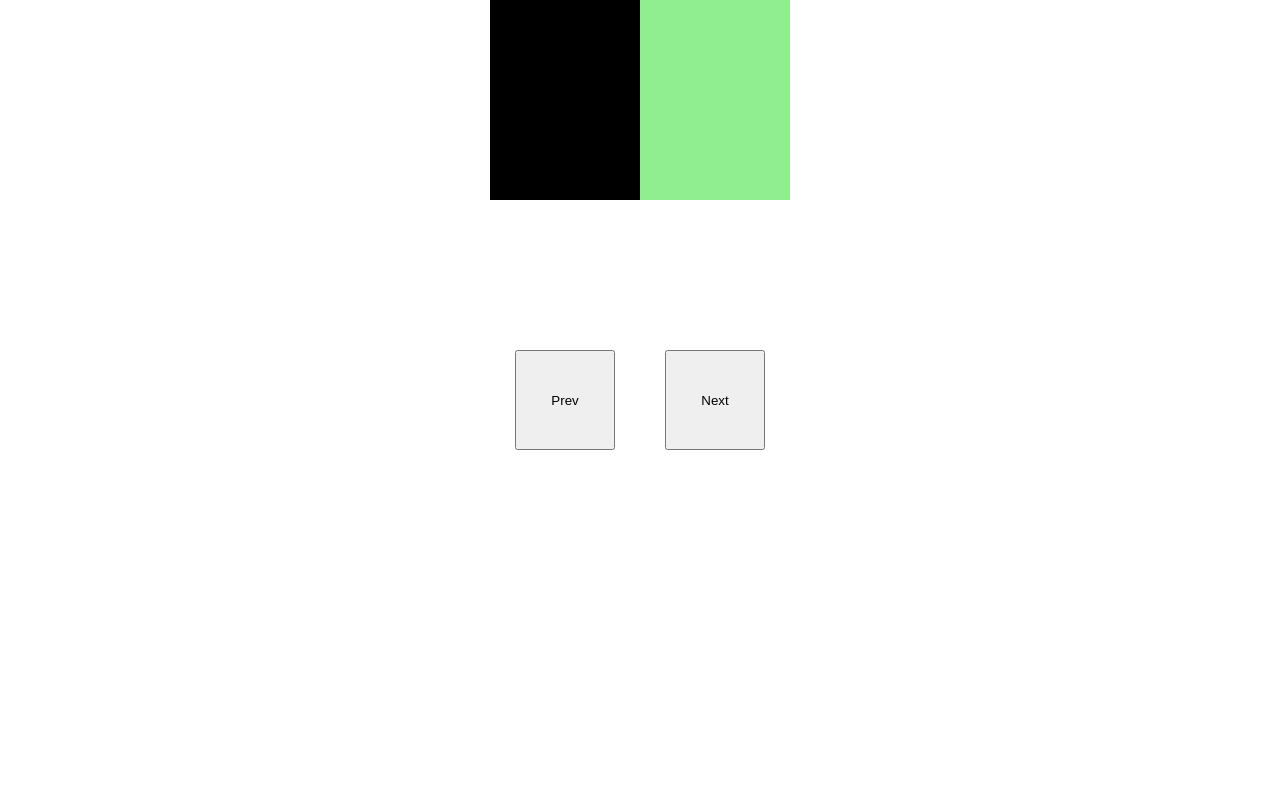
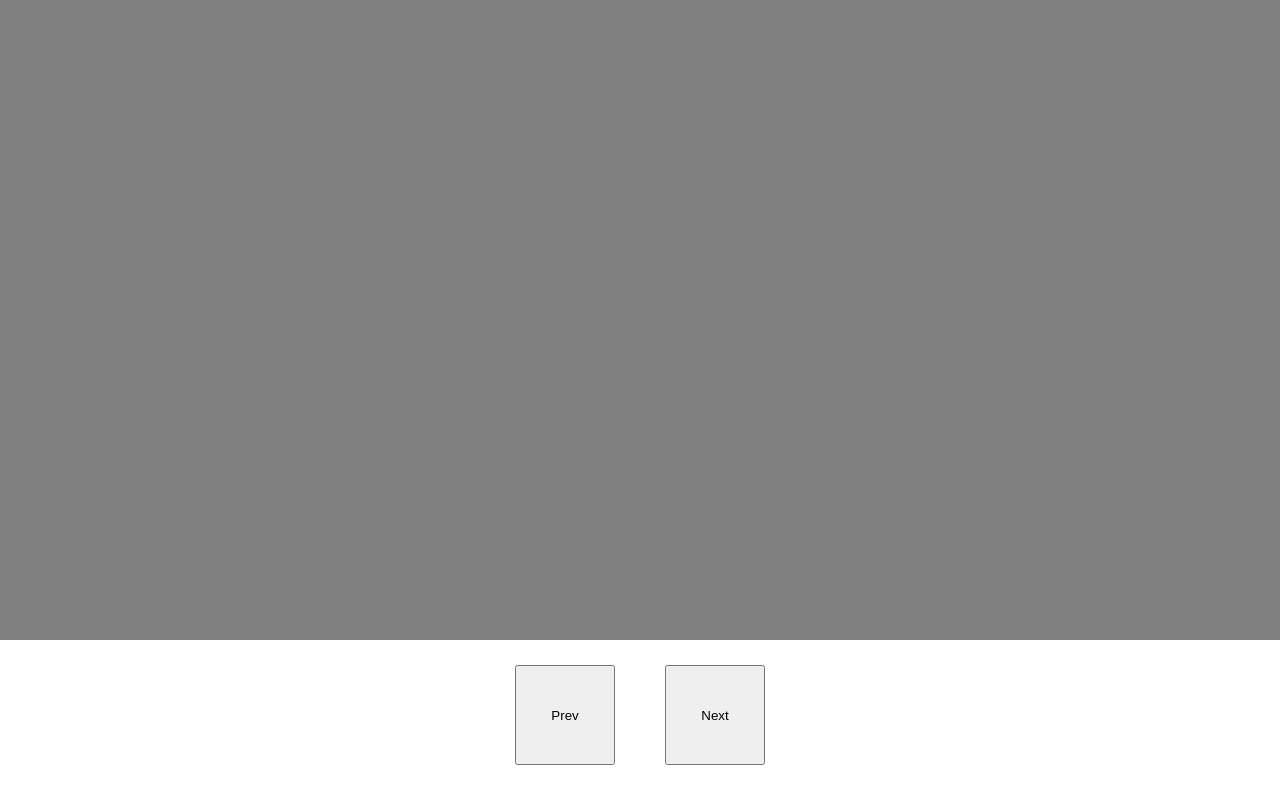
Before and after one commit to freelancermarsel/JavaScriptNativeSlider, a plain HTML site: page index.html in a window 1280 px wide. Both pictures are taken after a click on the button "Prev". Drawn offline with Linux system fonts and the light colour scheme.

Commit message:
Слайдер времени

```diff
--- a/index.html
+++ b/index.html
@@ -16,21 +16,25 @@
   }
 
   .slider {
-    width: 300px;
-    height: 200px;
+    width: 100%;
+    height: 80vh;
     overflow: hidden;
   }
 
   .slider__wrapper {
     display: flex;
-    width: 900px;
-    height: 200px;
+    width: 700%;
+    height: 80vh;
     transition: all .2s linear;
   }
 
+  .slider__timer {
+    transition: all 1s linear;
+  }
+
   .slider__item {
-    width: 50%;
-    height: 200px;
+    width: 100%;
+    height: 80vh;
   }
 
   .slider__btns {
@@ -39,7 +43,7 @@
   }
 
   .btn {
-    margin: 50px 25px;
+    margin: -75px 25px;
     width: 100px;
     height: 100px;
   }
@@ -79,10 +83,11 @@
       <div style="background-color: green;" class="slider__item"></div>
       <div style="background-color: black;" class="slider__item"></div>
       <div style="background-color: lightgreen;" class="slider__item"></div>
+      <div style="background-color: gray;" class="slider__item"></div>
     </div>
   </div>
   <div class="slider__btns">
-    <button class="btn btn--prev">Prev</button>
+    <button  class="btn btn--prev">Prev</button>
     <button class="btn btn--next">Next</button>
   </div>
 
--- a/slider.js
+++ b/slider.js
@@ -1,4 +1,4 @@
-function animatedFunction({ next, prev, items, selector, wrapper, item, count = 1 }) {
+function AnimatedFunction({ next, prev, items, selector, wrapper, item, count = 1, timerClass }) {
     const nextBtn = document.querySelector(next);
     const prevBtn = document.querySelector(prev);
     const sliderItems = document.querySelectorAll(items);
@@ -6,33 +6,38 @@ function animatedFunction({ next, prev, items, selector, wrapper, item, count =
     const slider = document.querySelector(selector);
     const sliderWrapper = document.querySelector(wrapper);
     let offset = 0;
+    sliderWrapper.style = `transform: translateX(${offset}px);`;
 
     nextBtn.addEventListener("click", () => {
         if (offset === -(getComputedStyle(slider).width.replace(/\D/g, "") * (sliderItems.length / count) - getComputedStyle(slider).width.replace(/\D/g, "")) || offset === -(getComputedStyle(sliderWrapper).width.replace(/\D/g, "") - getComputedStyle(sliderItem).width.replace(/\D/g, ""))) {
             offset = getComputedStyle(slider).width.replace(/\D/g, "");
+            sliderWrapper.classList.add('slider__timer');
+        } else {
+            sliderWrapper.classList.remove('slider__timer');
         }
         offset -= getComputedStyle(slider).width.replace(/\D/g, "");
         sliderWrapper.style = `transform: translateX(${offset}px);`;
     });
-
     prevBtn.addEventListener("click", () => {
         if (offset === 0 || offset === (getComputedStyle(sliderWrapper).width.replace(/\D/g, "") / sliderItems.length)) {
             offset = -getComputedStyle(slider).width.replace(/\D/g, "") * (sliderItems.length / count);
+            sliderWrapper.classList.add(timerClass);
+        } else {
+            sliderWrapper.classList.remove(timerClass);
         }
-        console.log(-getComputedStyle(slider).width.replace(/\D/g, ''));
         offset += +getComputedStyle(slider).width.replace(/\D/g, "");
-        // console.log(offset);
         sliderWrapper.style = `transform: translateX(${offset}px);`;
     });
 }
-animatedFunction({
+AnimatedFunction({
     next: '.btn--next',
     prev: '.btn--prev',
     items: '.slider__item',
     item: '.slider__item',
     selector: '.slider',
     wrapper: '.slider__wrapper',
-    count: 2
+    count: 1,
+    timerClass: 'slider__timer'
 });
 
 // animatedFunction({
```
